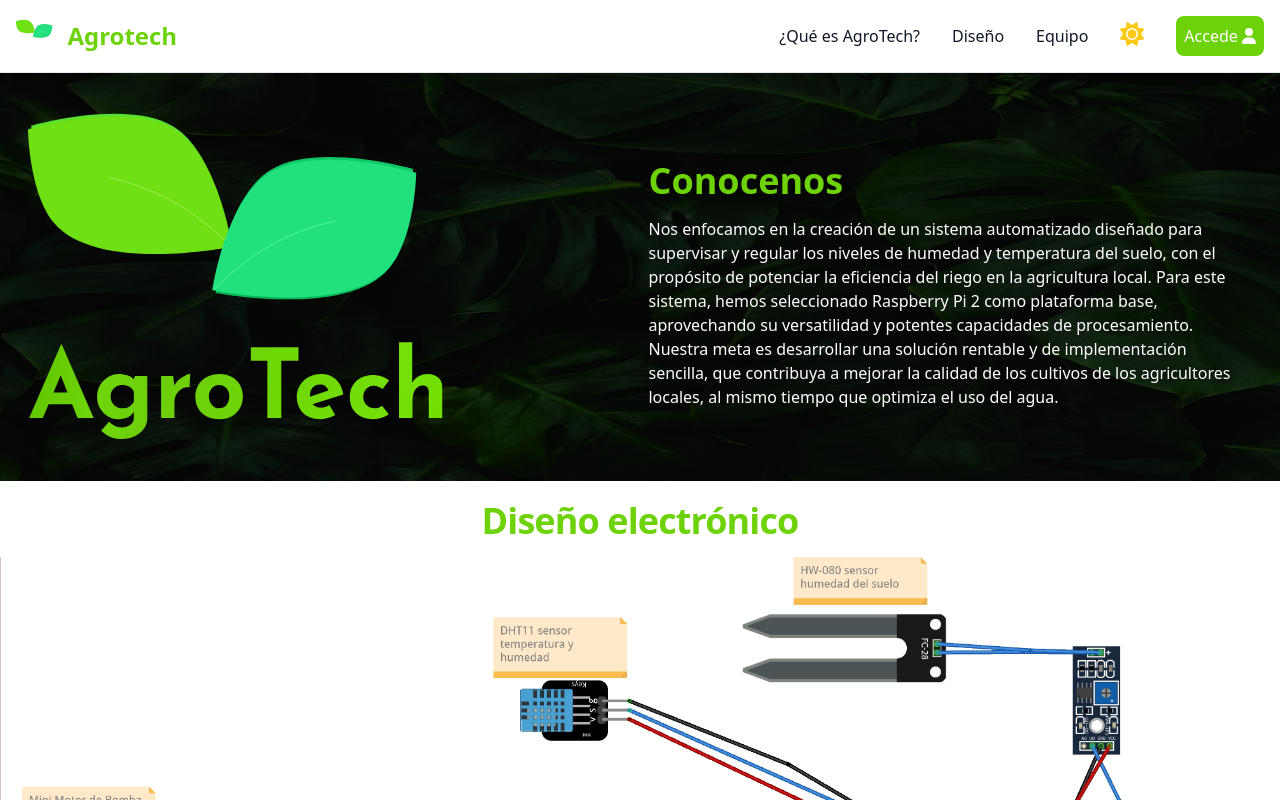
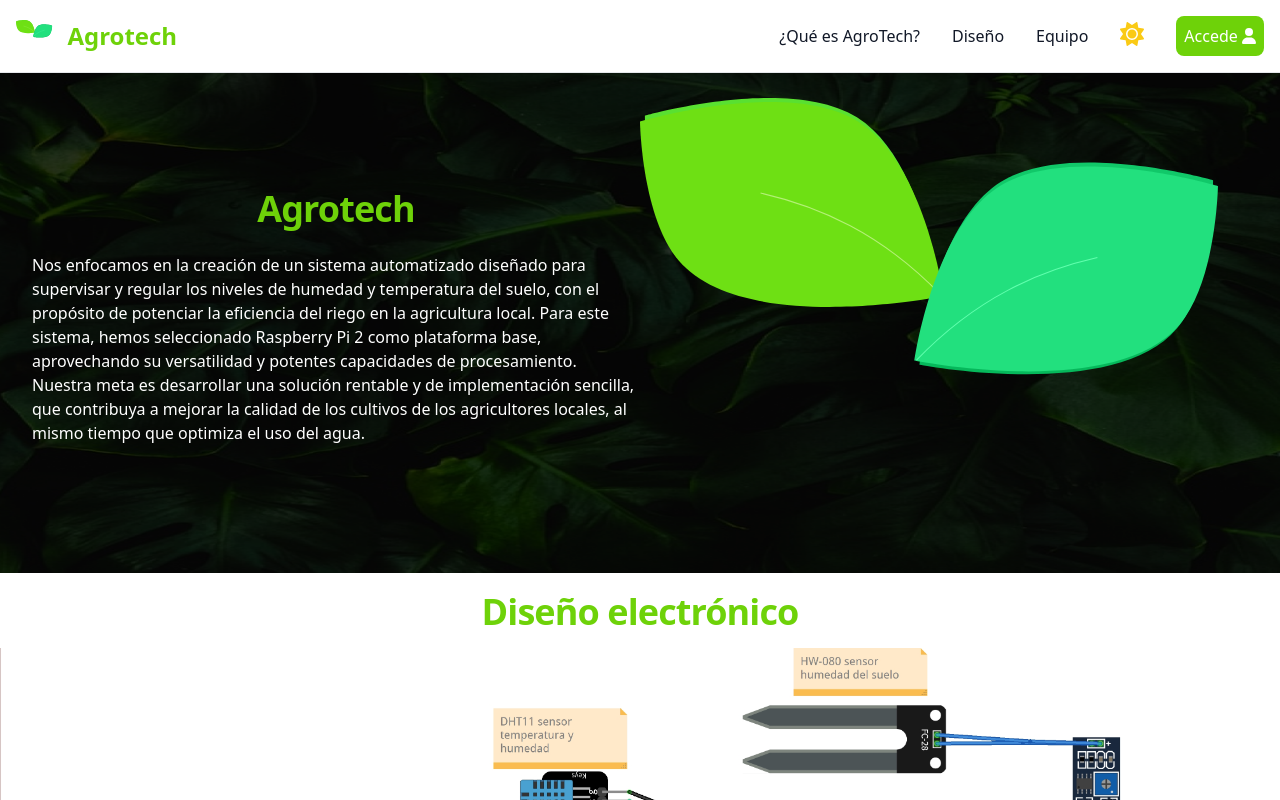
Before and after one commit to edux04/weather_pulse, a Vue app: page / in a window 1280 px wide. Shown: the top 800 px of the page. Built offline with nearby package versions, Linux system fonts and the light colour scheme; no server answers.

Commit message:
rediseño del hero

```diff
--- a/src/views/HomeView.vue
+++ b/src/views/HomeView.vue
@@ -6,22 +6,25 @@ const isDarkTheme = inject("isDarkTheme");
 
 <template>
   <!--seccion 2-->
-  <section
-    id="nosotros"
-    class="bg-white dark:bg-gray-900 border-b border-gray-200 dark:border-gray-600"
+
+  <div id="nosotros" class="relative overflow-hidden">
+    <div class="max-w-7xl mx-auto">
+      <div
+        class="relative z-10 pb-8 sm:pb-16 md:pb-20 lg:max-w-2xl lg:w-full lg:pb-28 xl:pb-32"
       >
-    <div class="sm:flex items-center max-w-screen-xl">
-      <div class="sm:w-1/2 p-10">
-        <div class="image object-center text-center">
-          <img src="../assets/images/section2/LOGO-grande.svg" class="" />
-        </div>
-      </div>
-      <div class="sm:w-1/2 p-5">
-        <div class="text">
-          <h2 class="my-4 font-bold text-3xl sm:text-4xl">
-            <span class="main-color">Conocenos</span>
-          </h2>
-          <p class="text-white">
+        <div class="pt-1"></div>
+
+        <main
+          class="mt-10 mx-auto max-w-7xl px-4 sm:mt-12 sm:px-6 md:mt-16 lg:mt-20 lg:px-8 xl:mt-28"
+        >
+          <div class="sm:text-center lg:text-left">
+            <h1
+              class="my-6 tracking-tight font-extrabold main-color text-center text-4xl"
+            >
+              Agrotech
+            </h1>
+
+            <p>
               Nos enfocamos en la creación de un sistema automatizado diseñado
               para supervisar y regular los niveles de humedad y temperatura del
               suelo, con el propósito de potenciar la eficiencia del riego en la
@@ -33,10 +36,17 @@ const isDarkTheme = inject("isDarkTheme");
               mismo tiempo que optimiza el uso del agua.
             </p>
           </div>
+        </main>
       </div>
     </div>
-  </section>
-
+    <div class="lg:absolute lg:inset-y-0 lg:right-0 lg:w-1/2 pt-6">
+      <img
+        class="h-56 w-full object-cover object-top sm:h-72 md:h-96 lg:w-full lg:h-full"
+        src="../assets/images/section2/LOGO-grande.svg"
+        alt=""
+      />
+    </div>
+  </div>
   <section
     id="diseño"
     class="pt-5 bg-white dark:bg-gray-900 border-b border-gray-200 dark:border-gray-600"
```
Also changed, not shown: src/assets/images/section2/LOGO-grande.svg. Lines whose indentation alone changed are shown as unchanged.
